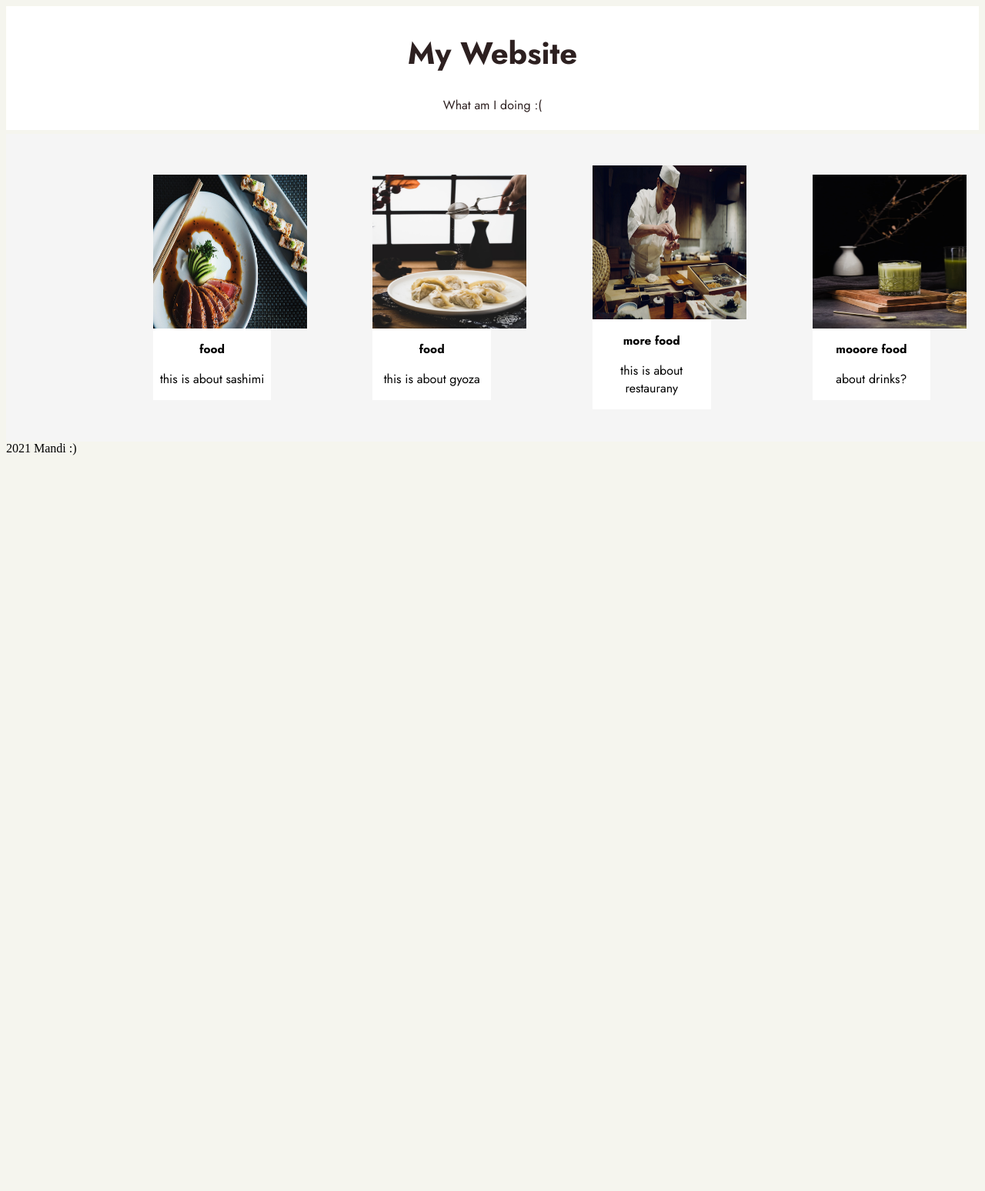
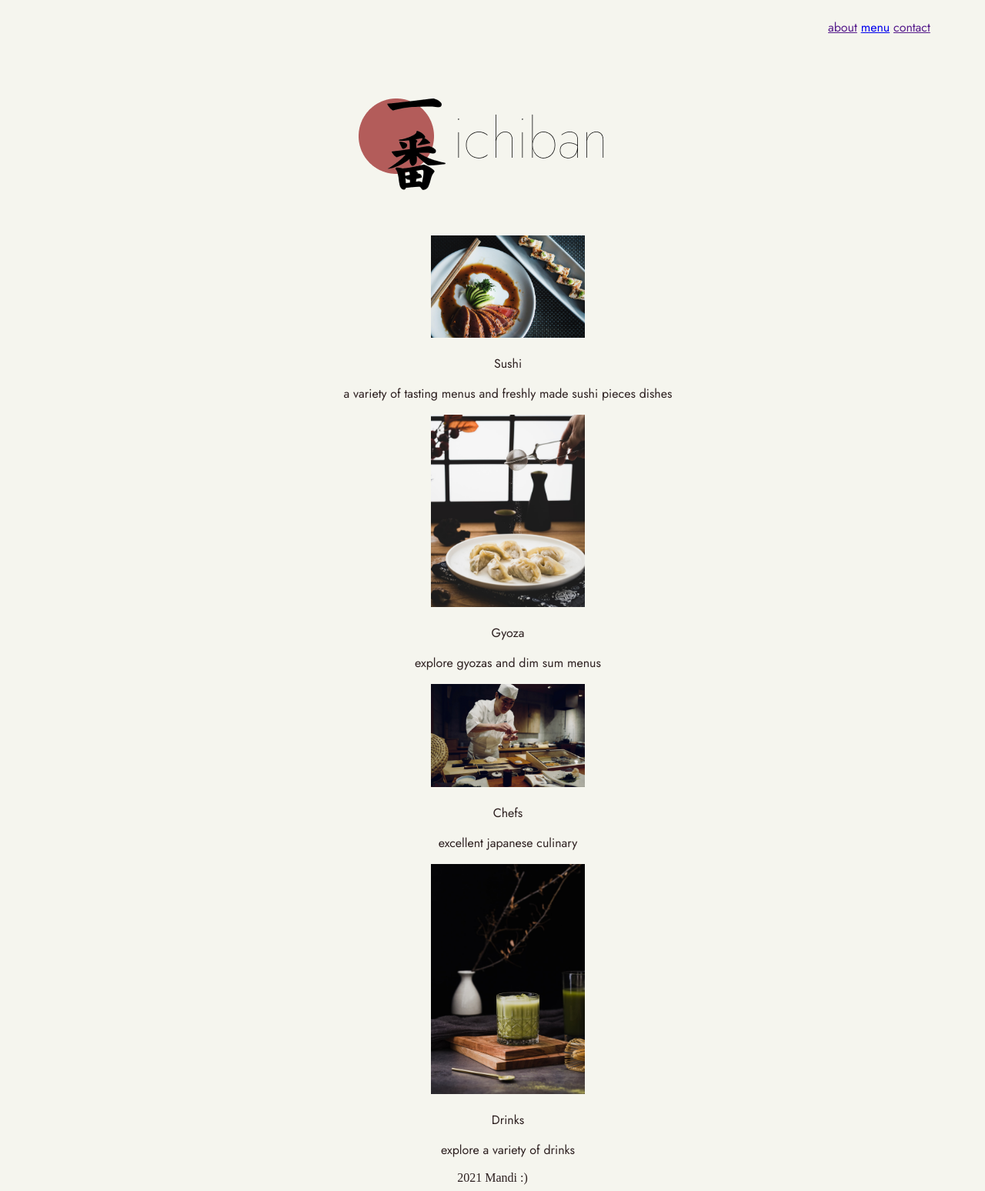
Before and after one commit to amandaprintz/Ichiban, a PHP site: page / in a window 1280 px wide. Shown: the whole page at 77% size. Before the commit the page ends 592 px from the top, so only its background shows below. Run offline with PHP 8.4, Linux system fonts and the light colour scheme.

Commit message:
addedarray

```diff
--- /dev/null
+++ b/data.php
@@ -0,0 +1,26 @@
+<?php
+
+declare(strict_types=1);
+
+$articles = [
+    [
+        'image' => "/images/sashimi.jpeg",
+        'info' => 'Sushi',
+        'description' => 'a variety of tasting menus and freshly made sushi pieces dishes'
+    ],
+    [
+        'image' => "/images/gyoza.jpeg",
+        'info' => 'Gyoza',
+        'description' => 'explore gyozas and dim sum menus'
+    ],
+    [
+        'image' => "/images/chef.jpeg",
+        'info' => 'Chefs',
+        'description' => 'excellent japanese culinary '
+    ],
+    [
+        'image' => "/images/matcha.jpeg",
+        'info' => 'Drinks',
+        'description' => 'explore a variety of drinks'
+    ],
+];
--- a/header.php
+++ b/header.php
@@ -0,0 +1,24 @@
+<!DOCTYPE html>
+<html lang="en">
+
+<head>
+    <meta charset="utf-8" />
+    <meta name="viewport" content="width=device-width, initial-scale=1.0" />
+    <link rel="stylesheet" href="style.css">
+    <link rel="stylesheet" href="nav.css">
+    <title>ICHIBAN</title>
+</head>
+
+<body>
+    <nav>
+        <ul>
+            <a href="">about</a>
+            <a href="#">menu</a>
+            <a href="">contact</a>
+        </ul>
+    </nav>
+
+    <div class="header">
+        <div class='header-image'><img src="images/mylogo.png"></div>
+
+</html>
--- a/index.php
+++ b/index.php
@@ -1,53 +1,39 @@
-<!DOCTYPE html>
-<html lang="en">
+<?php
 
-<head>
-    <meta charset="utf-8" />
-    <meta name="viewport" content="width=device-width, initial-scale=1">
-    <meta property="og:title" content="My first project" />
-    <meta property="og:description" content="This is my first HTML class" />
-    <title>First assignment</title>
-    <link rel="stylesheet" href="style.css">
+require __DIR__ . '/data.php';
+require __DIR__ . '/header.php';
 
-</head>
+?>
 
-<body>
+<main>
 
-    <div class="header">
-        <h1>My Website</h1>
-        <p>What am I doing :(</p>
-    </div>
+    <?php foreach ($articles as $article) :
+        $image = $article['image'];
+        $info = $article['info'];
+        $description = $article['description'];
+    ?>
 
-    <main>
-        <article>
-            <img src="images/sashimi.jpeg" alt="Kristen Bell" />
-            <h2>food</h2>
-            <p>this is about sashimi</p>
-        </article>
 
-        <article>
-            <img src="images/gyoza.jpeg" alt="Idina Menzel" />
-            <h2>food</h2>
-            <p>this is about gyoza</p>
-        </article>
+        <div class="container">
+            <div class="grid-item">
+                <ul>
+                    <p class="image"><img src="<?php echo $image; ?>" width="200px">
+                    <p class="info"><?php echo $article['info'] ?></p>
+                    <p class="description"><?php echo $article['description'] ?></p>
+                    </a>
 
-        <article>
-            <img src="images/chef.jpeg" alt="Jonathan Groff" />
-            <h2>more food</h2>
-            <p>this is about restaurany</p>
-        </article>
+                </ul>
+            </div>
+        </div>
+</main>
 
-        <article>
-            <img src="images/matcha.jpeg" alt="Josh Gad" />
-            <h2>mooore food</h2>
-            <p>about drinks?</p>
-        </article>
 
-    </main>
-
+<?php endforeach; ?>
 </body>
 
 </html>
 
+<?php
 
-<?php require __DIR__ . '/footer.php' ?>
+require __DIR__ . '/footer.php';
+?>
--- /dev/null
+++ b/nav.css
@@ -0,0 +1,15 @@
+
+
+nav {
+    max-width: 100%;
+    overflow-x: hidden;
+    padding-right: 5%;
+    text-align: right;
+    font-family: "Jost";
+    color: #443434;
+
+}
+
+footer {
+  text-align: center;
+}
--- a/style.css
+++ b/style.css
@@ -2,29 +2,25 @@
   box-sizing: border-box;
 }
 
-
+@media screen and (max-width: 2000px) {
   body {
     background-color: #F5F5EE;
-    max-width: 100%;
-    overflow-x: hidden;
   }
-
-header {
-  width: 100%;
-}
-
 
   @font-face {
     font-family: "Jost";
     src: url(Jost-VariableFont_wght.ttf);
   }
 
-
   @font-face {
     font-family: "JosefinSans";
     src: url(JosefinSans-VariableFont_wght.ttf);
   }
 
+body {
+  background-color: #F5F5EE;
+    max-width: 100%;
+}
 
 h1 {
   font-family: "Jost";
@@ -40,51 +36,8 @@ p {
   font-weight: light;
 }
 
-
 .header {
-  padding: 5px; /* some padding */
   text-align: center;
-  background: white;
+  align-items: left;
   color: rgb(45, 32, 32);
 }
-
-/* Increase the font size of the <h1> element */
-.header h1 {
-  font-size: 40px;
-}
-
-main {
-  align-items: center;
-  background-color: #f5f5f5;
-  display: flex;
-  height: 50vh;
-  justify-content: center;
-  width: 100vw;
-  margin-top: 5px;
-}
-
-article {
-  background-color: #fff;
-  margin-left: 122px;
-  margin-right: 10px;
-  text-align: center;
-  transition: all 200ms ease;
-  width: 12vw;
-}
-}
-
-article:hover {
-  box-shadow: 0 5px 15px rgba(0, 0, 0, 0.2);
-  transform: scale(1.1);
-}
-
-img {
-  width: 200px;
-  height: 200px;
-  position: relative;
-}
-
-h2 {
-  font-size: 1.2vw;
-  margin-bottom: 5px;
-}
```
Also changed, not shown: images/mylogo.png, 1 other file. Lines whose indentation alone changed are shown as unchanged.
